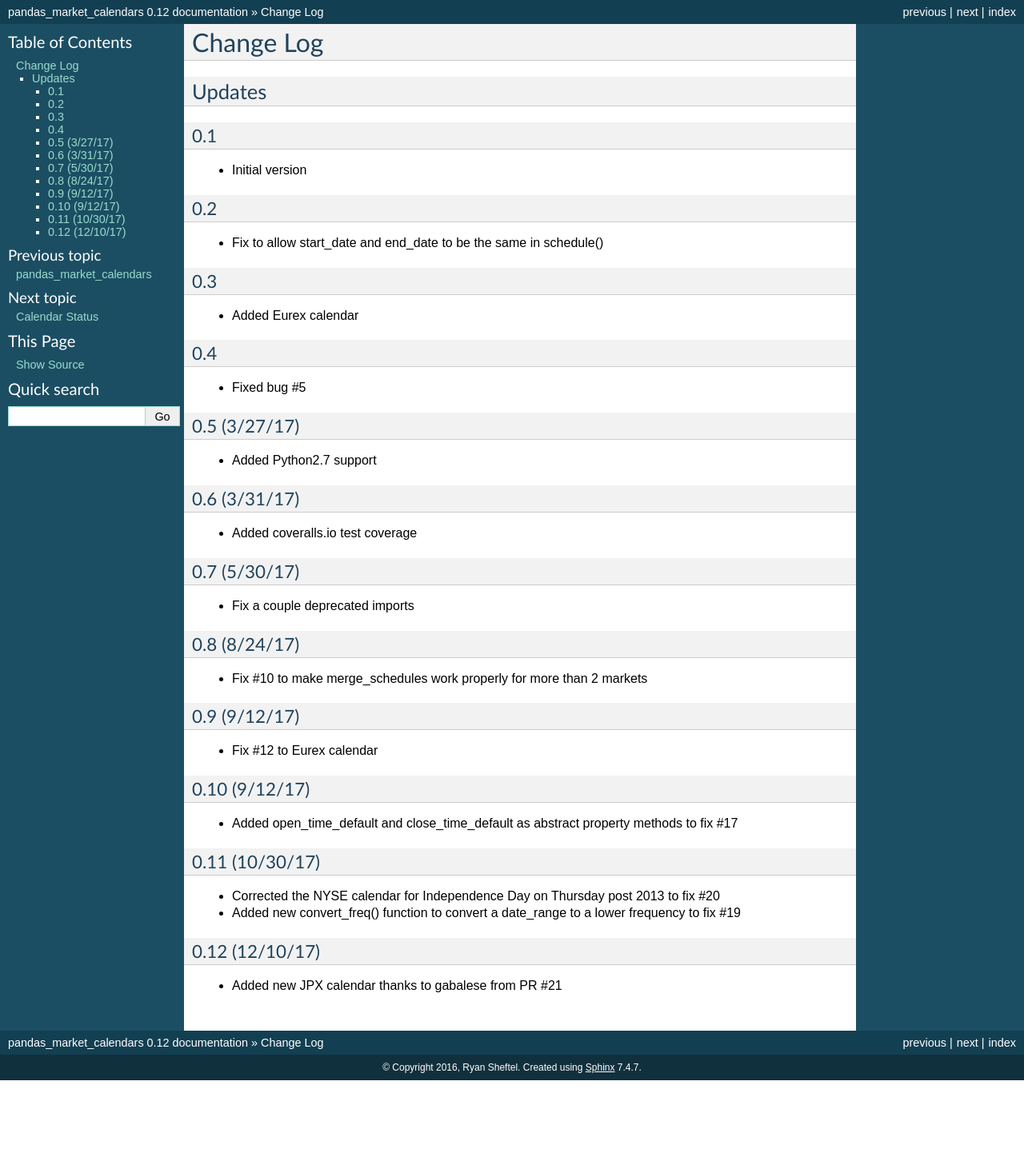
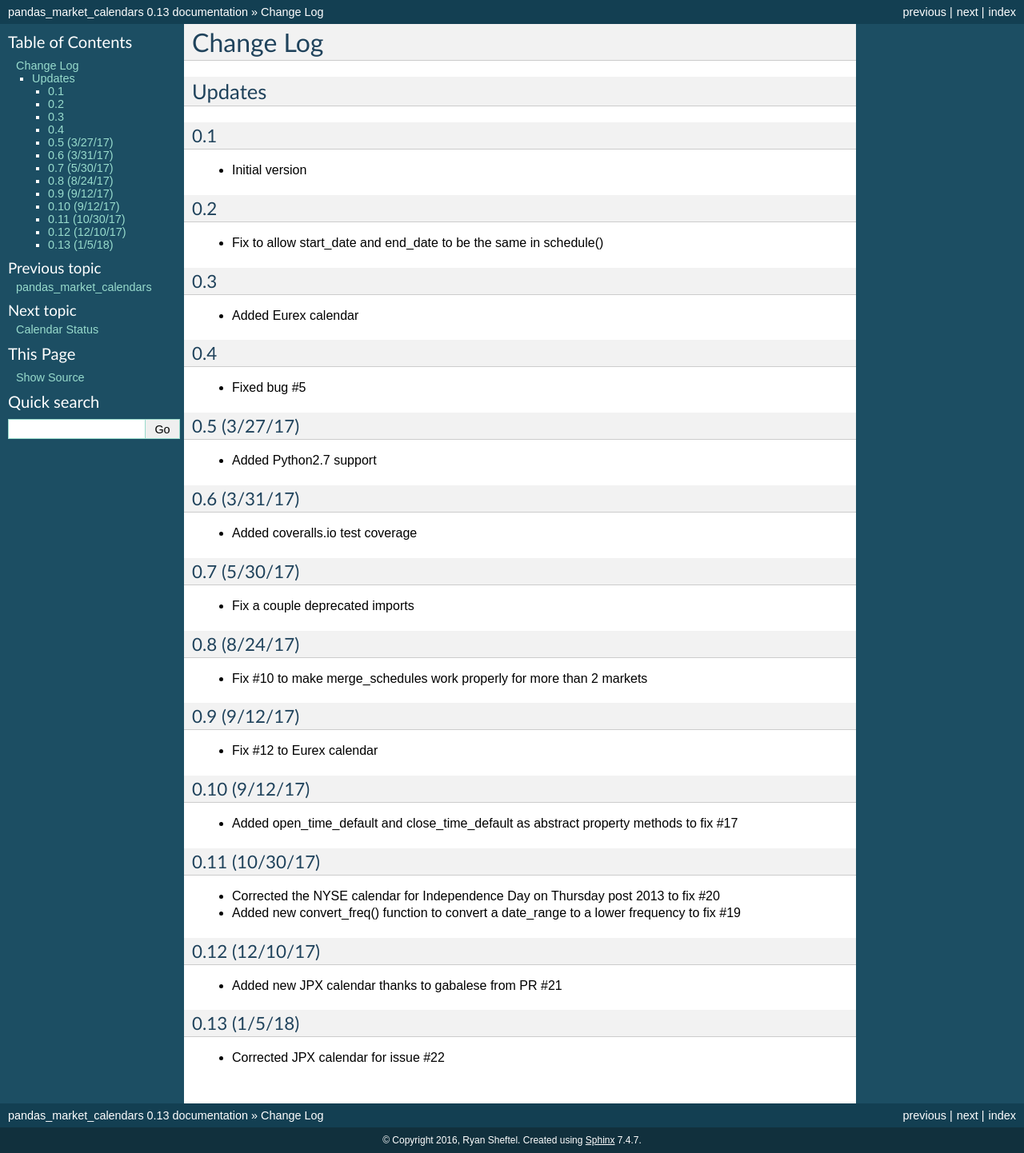
Before and after one commit to rsheftel/pandas_market_calendars, a Sphinx documentation site: the page built from docs/change_log.rst, in a window 1280 px wide. Shown: the whole page at 80% size. Built offline with Sphinx 7.4.7, drawn with Linux system fonts in a browser that asks for light colours; before the commit the page ends 1351 px from its top, so only the background shows below that.

Commit message:
Version bump

```diff
--- a/docs/change_log.rst
+++ b/docs/change_log.rst
@@ -51,3 +51,7 @@ Updates
 0.12 (12/10/17)
 ~~~~~~~~~~~~~~~
 - Added new JPX calendar thanks to gabalese from PR #21
+
+0.13 (1/5/18)
+~~~~~~~~~~~~~
+- Corrected JPX calendar for issue #22
--- a/setup.py
+++ b/setup.py
@@ -18,7 +18,7 @@ with open(path.join(here, 'README.rst'), encoding='utf-8') as f:
 
 setup(
     name='pandas_market_calendars',
-    version='0.12',
+    version='0.13',
 
     description='Market and exchange trading calendars for pandas',
     long_description=long_description,
```
